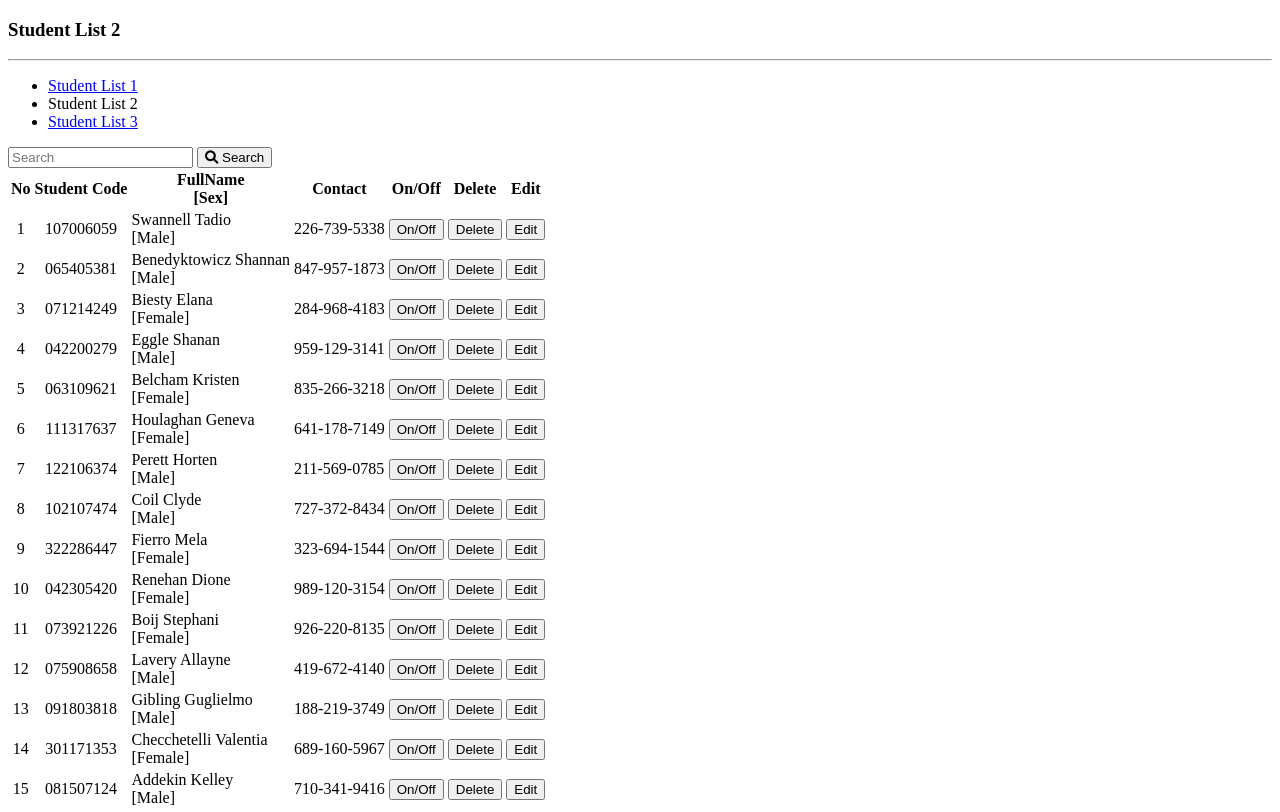
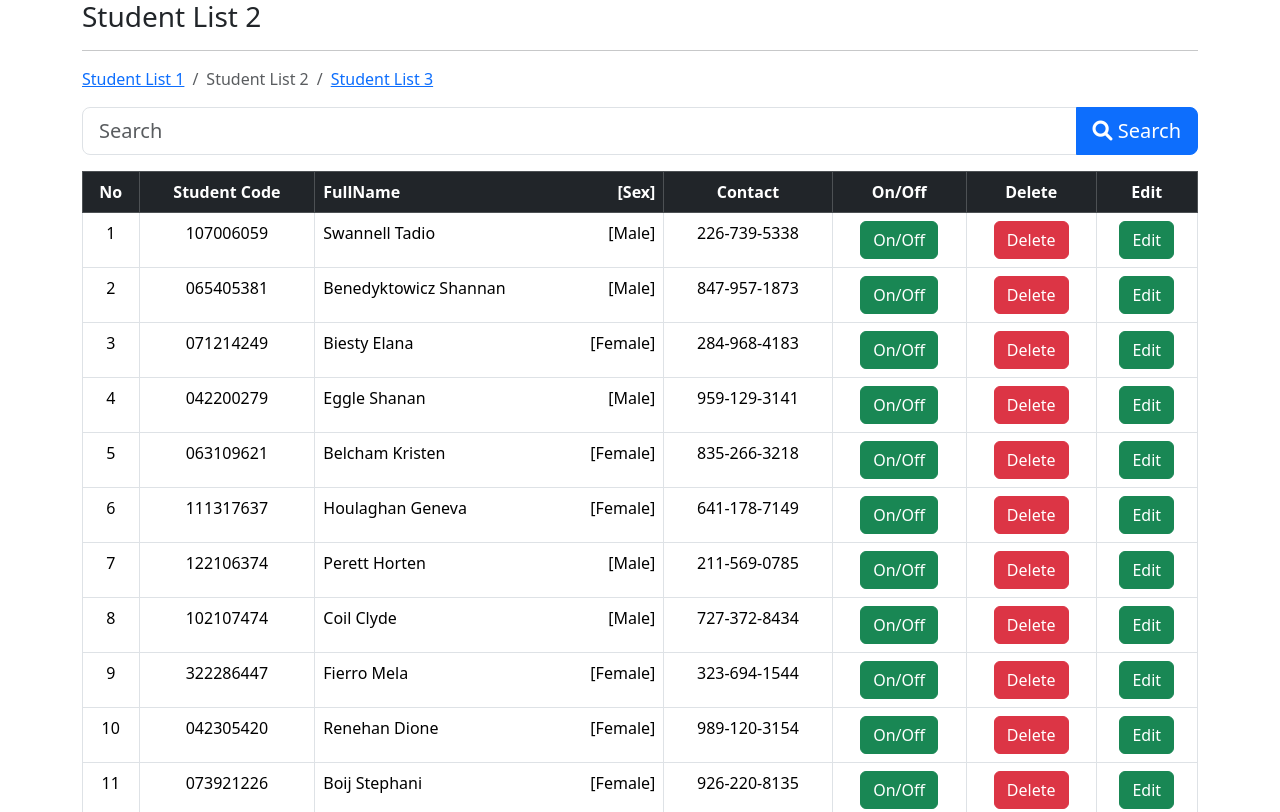
Before and after one commit to rothana111/Java_script-hw, a plain HTML site: page Homework/List_Management_practice/student_list2.html in a window 1280 px wide. Shown: the top 812 px of the page. Drawn offline with Linux system fonts and the light colour scheme; files that its build step writes are made by us from their sources; the site is published under a folder, as on GitHub Pages, so addresses that start at the root find nothing.

Commit message:
Update student_list2.html

```diff
--- a/Homework/List_Management_practice/student_list2.html
+++ b/Homework/List_Management_practice/student_list2.html
@@ -4,8 +4,9 @@
     <meta charset="UTF-8">
     <meta name="viewport" content="width=device-width, initial-scale=1.0">
     <title>Student-list Management</title>
-    <link rel="stylesheet" href="/css/bootstrap.min.css">
-    <script src="student.js"></script>
+    <link rel="stylesheet" href="css/bootstrap.min.css">
+    <script src="student.js" defer></script>
+    <script src="student_list2.js" defer></script>
 
     <link rel="stylesheet" href="https://cdnjs.cloudflare.com/ajax/libs/font-awesome/6.0.0-beta3/css/all.min.css">
 </head>
@@ -51,4 +52,3 @@
     </div>
 </body>
 </html>
-<script src="student_list2.js"></script>
```
